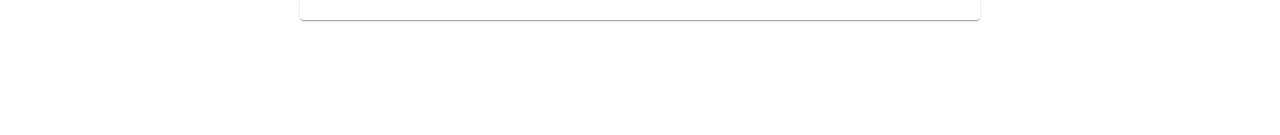
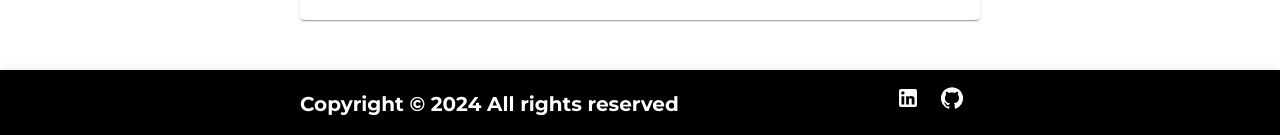
Before and after one commit to vSainiuk/portfolio, a React (Create React App) app: page / in a window 1280 px wide. Shown: the part 4226-4361 px from the top of the page. Before the commit the page ends 4296 px from the top, so only its background shows below. Built offline with nearby package versions, Linux system fonts and the light colour scheme.

Commit message:
added footer

```diff
--- a/src/App.tsx
+++ b/src/App.tsx
@@ -2,12 +2,14 @@ import React from 'react';
 import { Header } from './Components/Header/Header.tsx';
 import { Main } from './Components/Main/Main.tsx';
 import './App.scss';
+import { Footer } from './Components/Footer/Footer.tsx';
 
 const App = () => {
   return (
     <main className="App">
       <Header />
       <Main />
+      <Footer />
     </main>
   );
 };
--- /dev/null
+++ b/src/Components/Footer/Footer.tsx
@@ -0,0 +1,37 @@
+import React from 'react';
+import { AppBar, Toolbar, Typography } from '@material-ui/core';
+import { createStyles, makeStyles } from '@material-ui/core/styles';
+import { CardContent } from '@mui/material';
+import LinkedInIcon from '@mui/icons-material/LinkedIn';
+import GitHubIcon from '@mui/icons-material/GitHub';
+
+const useStyles = makeStyles(() =>
+  createStyles({
+    root: {
+      justifyContent: 'space-between',
+      paddingInline: '300px',
+      backgroundColor: 'black',
+      color: 'white',
+    },
+  })
+);
+
+export const Footer = () => {
+  const classes = useStyles();
+
+  return (
+    <AppBar position="static">
+      <Toolbar className={classes.root}>
+        <Typography style={{fontWeight: 'bold'}} variant="h6"> Copyright &copy; {new Date().getFullYear()} All rights reserved</Typography>
+        <CardContent sx={{ display: 'flex', gap: '20px' }}>
+              <a className='link-home' href="https://www.linkedin.com/in/vadym-sainiuk-552104301/" rel="noreferrer" target="_blank">
+                <LinkedInIcon />
+              </a>
+              <a className='link-home' href="https://github.com/vSainiuk" rel="noreferrer" target="_blank">
+                <GitHubIcon />
+              </a>
+            </CardContent>
+      </Toolbar>
+    </AppBar>
+  );
+}
```
